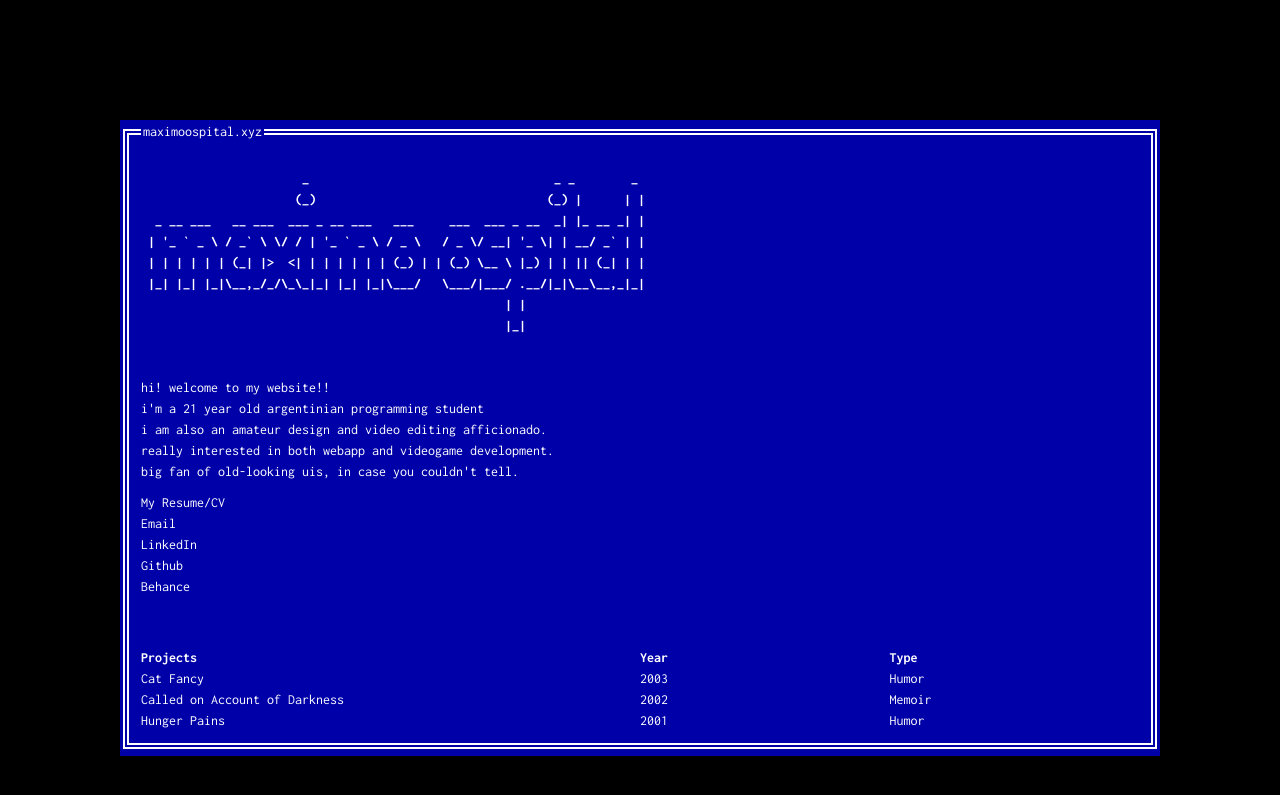
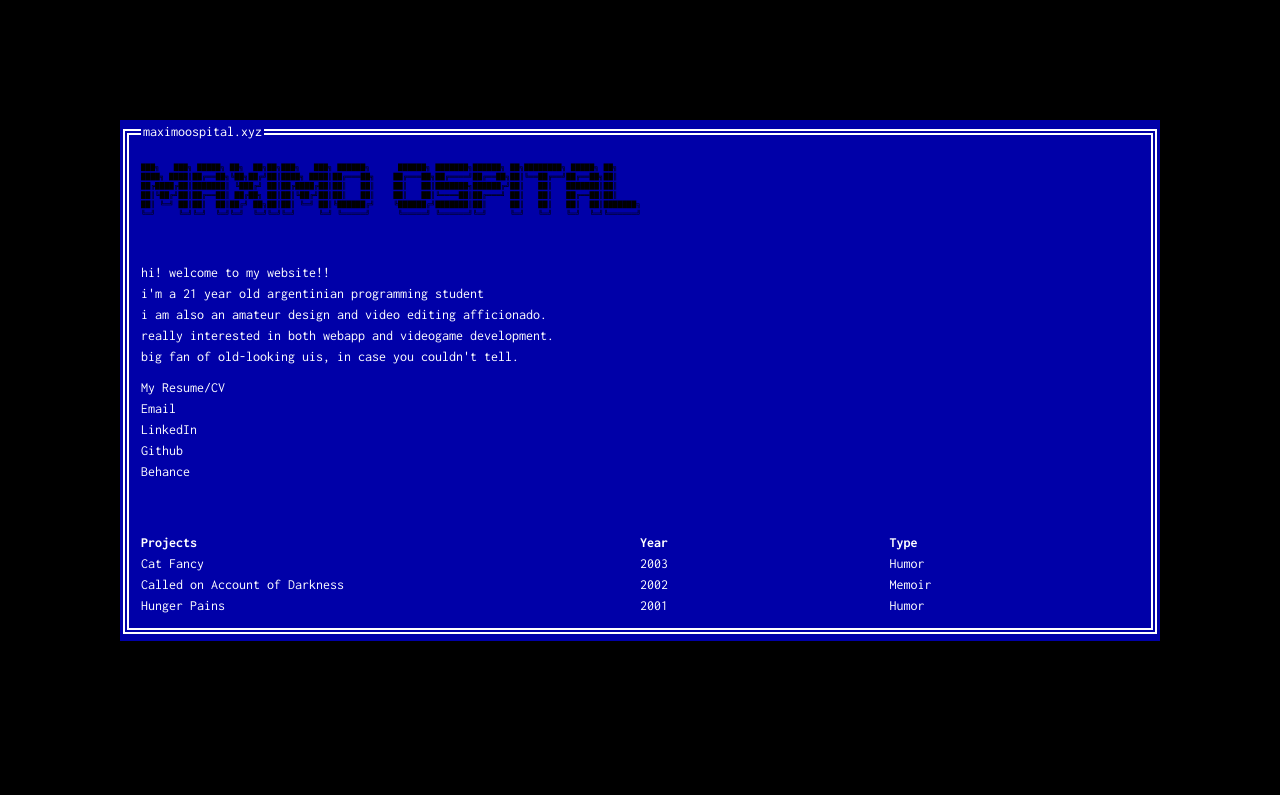
Before and after one commit to maximoospital/maximoospital.github.io, a Jekyll site: the page built from index.html, in a window 1280 px wide. Shown: the top 795 px of the page. Built offline with Jekyll 4.4.1, drawn with Linux system fonts in a browser that asks for light colours.

Commit message:
update ui

```diff
--- a/_config.yml
+++ b/_config.yml
@@ -4,6 +4,7 @@ baseurl: "/"
 url: "http://maximoospital.github.io"
 favicon: "/assets/sample/ico.png"
 g_analytics: UA-12345678-1
+logo: "/assets/images/logo.svg"
 
 # bio
 header: Maximo Ospital
--- a/_includes/header.html
+++ b/_includes/header.html
@@ -1,16 +1,8 @@
 <div class="bio">
   <div class="bio__header">
   	<a href="{{ site.url }}{{ "/" | relative_url }}">
-	  <pre>
-                       _                                   _ _        _
-                      (_)                                 (_) |      | |
-  _ __ ___   __ ___  ___ _ __ ___   ___     ___  ___ _ __  _| |_ __ _| |
- | '_ ` _ \ / _` \ \/ / | '_ ` _ \ / _ \   / _ \/ __| '_ \| | __/ _` | |
- | | | | | | (_| |>  <| | | | | | | (_) | | (_) \__ \ |_) | | || (_| | |
- |_| |_| |_|\__,_/_/\_\_|_| |_| |_|\___/   \___/|___/ .__/|_|\__\__,_|_|
-                                                    | |
-                                                    |_|
-    </pre>
+    <!--load svg logo image from assets-->
+    <img src="{{ site.logo | relative_url }}">
 	</a>
   </div>
   <div class="bio__desc">{{ site.desc }}</div>
```
Also changed, not shown: assets/images/logo.svg (added).
